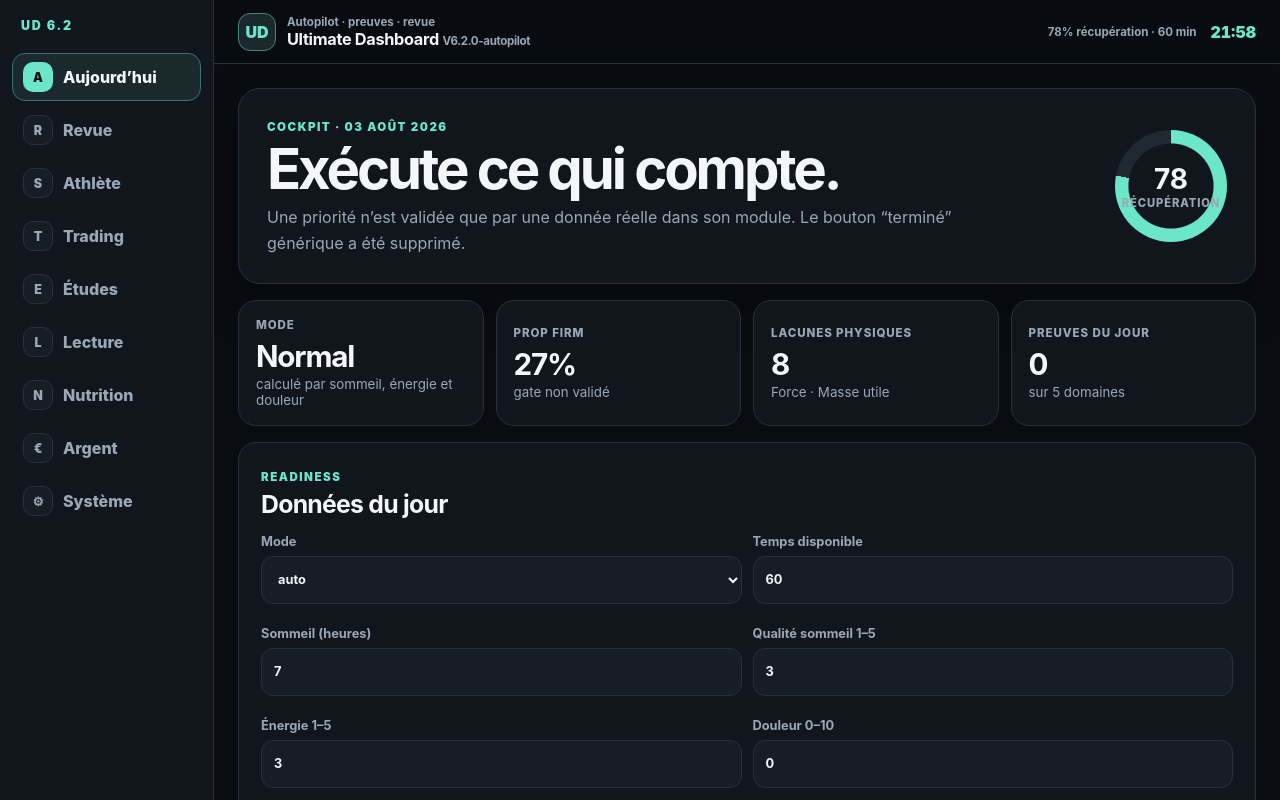
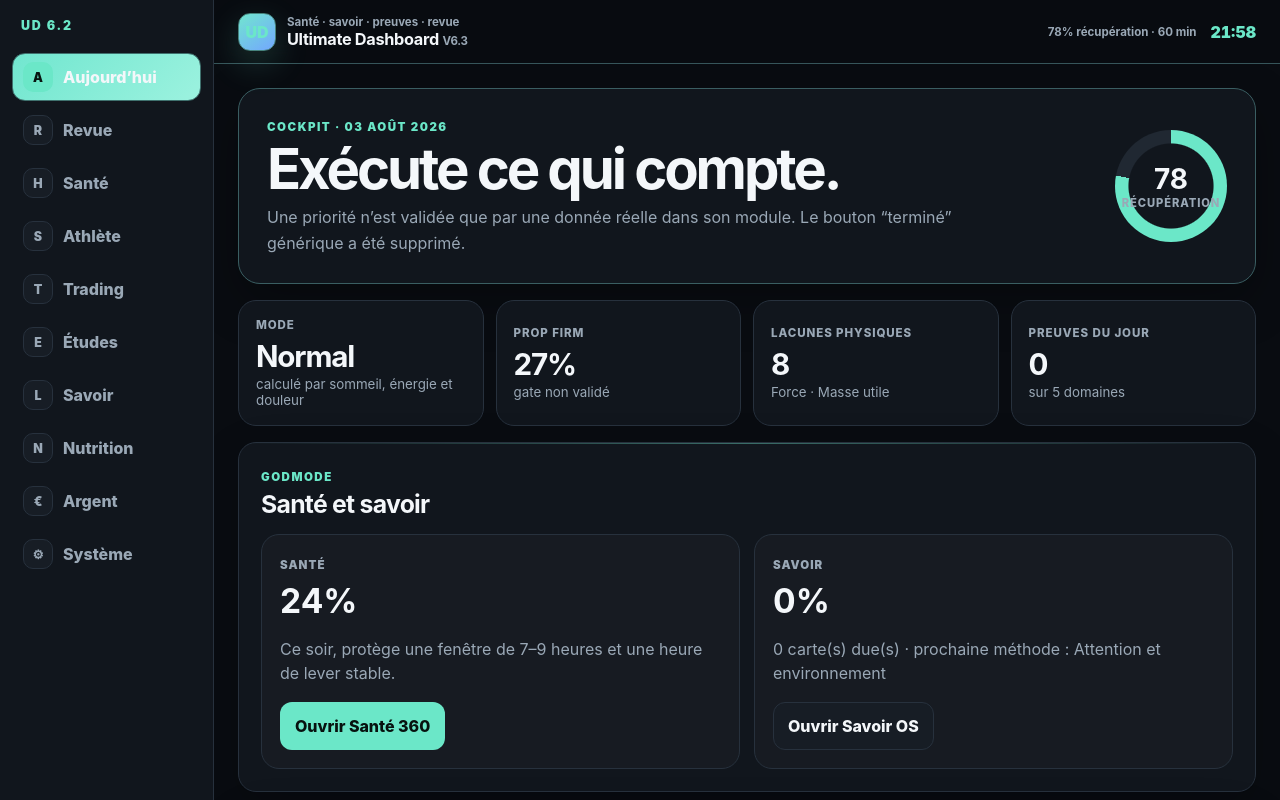
Before and after one commit to gartiluigi-blip/dashboard-ultimate, a website: page index.html in a window 1280 px wide. Shown: the top 800 px of the page. Drawn offline with Linux system fonts and the light colour scheme.

Commit message:
feat: load V6.3 Godmode shell

```diff
--- a/index.html
+++ b/index.html
@@ -3,20 +3,21 @@
 <head>
   <meta charset="utf-8">
   <meta name="viewport" content="width=device-width, initial-scale=1, viewport-fit=cover">
-  <meta name="theme-color" content="#6be7c8">
-  <meta name="description" content="Ultimate Dashboard V6.2 Autopilot · santé, athlétisme, trading, études, lecture, nutrition et argent.">
-  <title>Ultimate Dashboard Autopilot</title>
+  <meta name="theme-color" content="#71e6cf">
+  <meta name="description" content="Ultimate Dashboard V6.3 Godmode · santé globale, énergie, athlétisme, savoir, culture, études, nutrition, trading discipliné et argent.">
+  <title>Ultimate Dashboard Godmode</title>
   <link rel="manifest" href="/manifest.json">
   <link rel="stylesheet" href="/v6/app.css?v=6.2.0">
   <link rel="stylesheet" href="/v6/trading-guide.css?v=1">
+  <link rel="stylesheet" href="/v6/godmode.css?v=6.3.0">
 </head>
 <body>
   <header class="topbar">
     <div class="brand">
       <div class="brand-mark" aria-hidden="true">UD</div>
       <div>
-        <div class="kicker">Autopilot · preuves · revue</div>
-        <h1>Ultimate Dashboard <span class="version">V<span id="version">6.2</span></span></h1>
+        <div class="kicker">Santé · savoir · preuves · revue</div>
+        <h1>Ultimate Dashboard <span class="version">V<span id="version">6.3</span></span></h1>
       </div>
     </div>
     <div class="top-meta"><span id="status"></span><div class="clock" id="clock" aria-label="Heure actuelle">--:--</div></div>
@@ -26,5 +27,6 @@
   <div id="toast" class="toast" role="status" aria-live="polite"></div>
   <script type="module" src="/v6/app.js?v=6.2.0"></script>
   <script type="module" src="/v6/trading-guide.js?v=1"></script>
+  <script type="module" src="/v6/godmode.js?v=6.3.0"></script>
 </body>
 </html>
```
